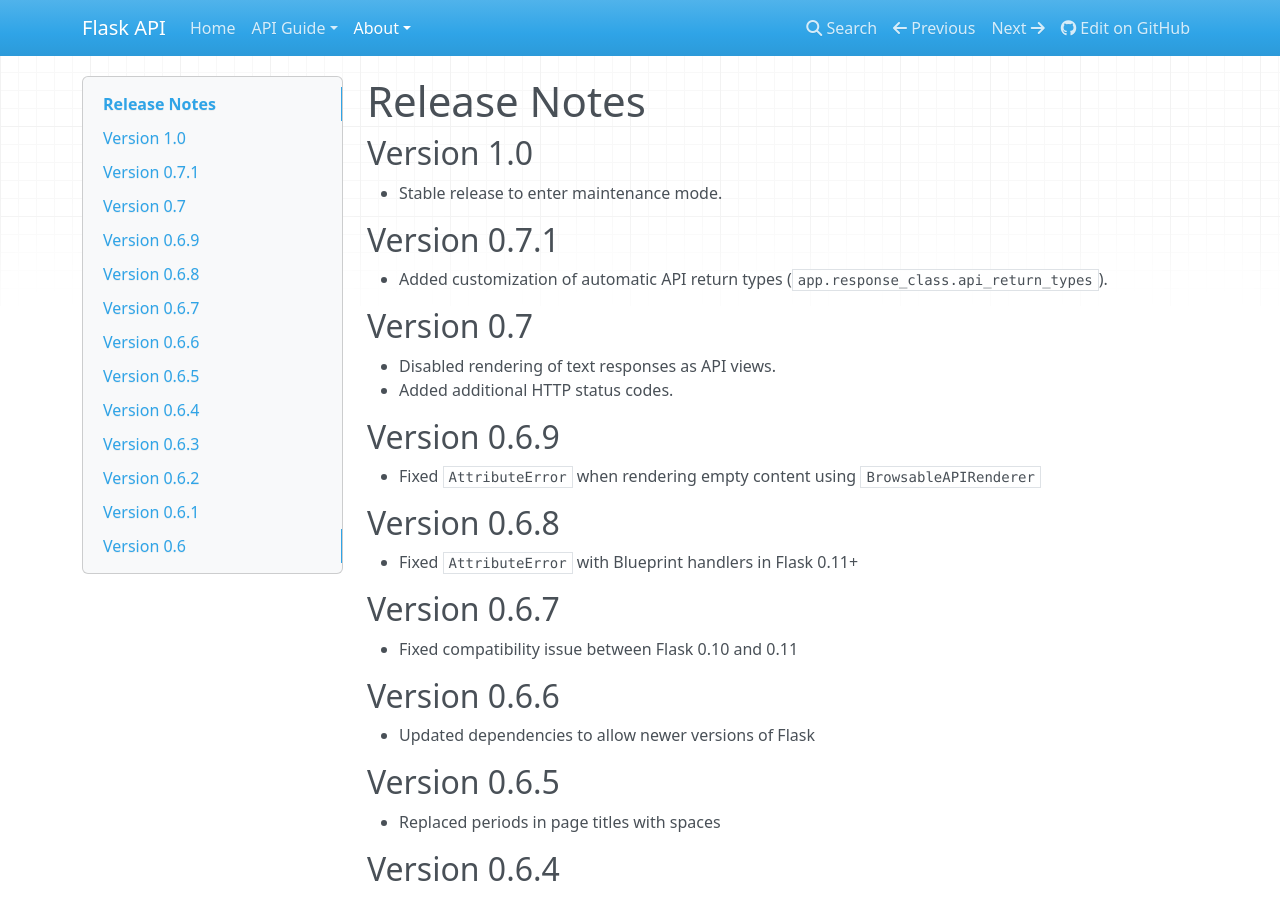
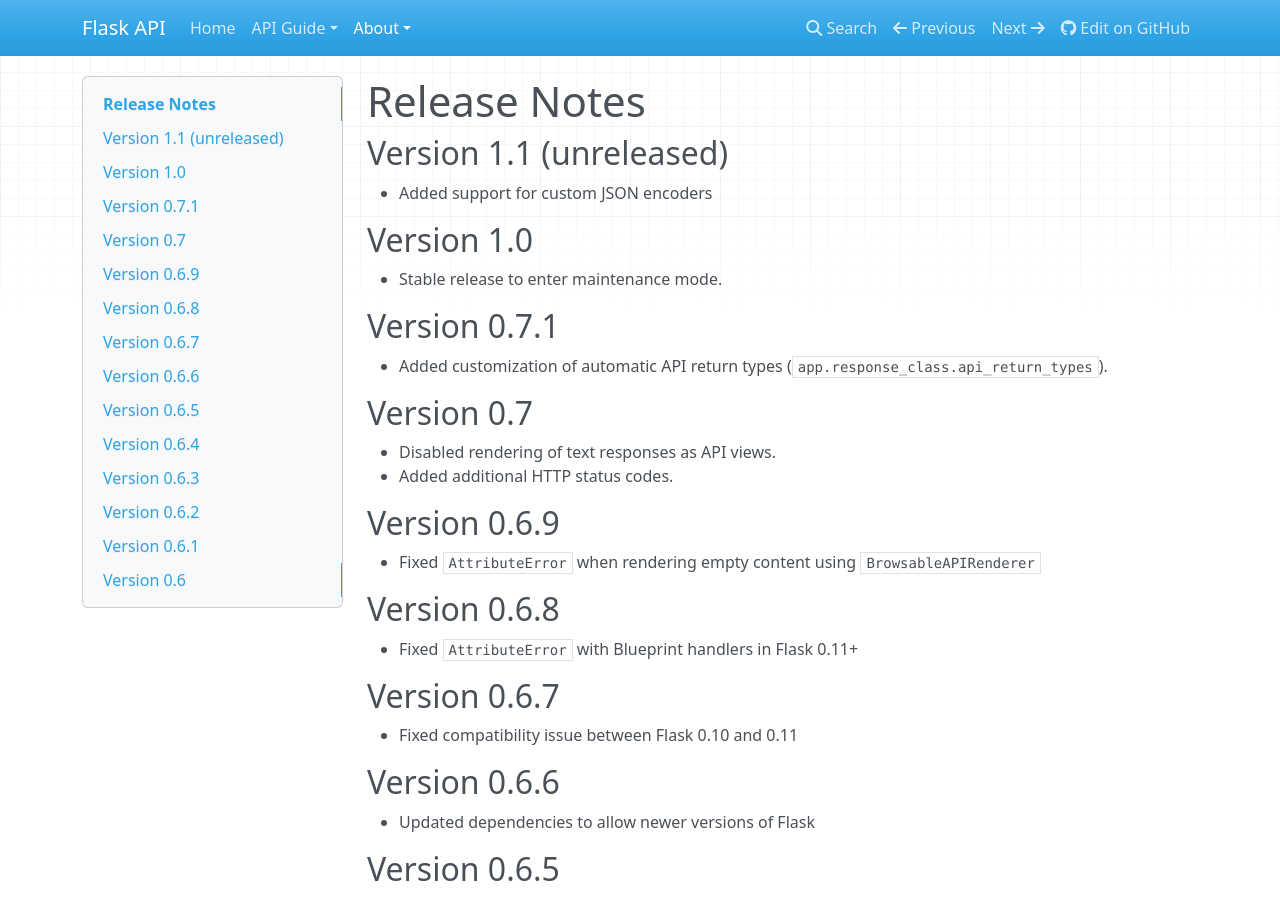
Before and after one commit to flask-api/flask-api, an MkDocs documentation site: the page built from docs/about/release-notes.md, in a window 1280 px wide and 900 px high. Built offline with MkDocs 1.6.1, drawn with Linux system fonts in a browser that asks for light colours; nearby versions of some CDN libraries; old or Windows-style settings are respelled for this version of MkDocs.

Commit message:
Bump version to 1.1b1

```diff
--- a/docs/about/release-notes.md
+++ b/docs/about/release-notes.md
@@ -1,4 +1,8 @@
 # Release Notes
+
+## Version 1.1 (unreleased)
+
+* Added support for custom JSON encoders
 
 ## Version 1.0
 
--- a/flask_api/__init__.py
+++ b/flask_api/__init__.py
@@ -1,3 +1,3 @@
 from flask_api.app import FlaskAPI
 
-__version__ = '1.0'
+__version__ = '1.1b1'
```
